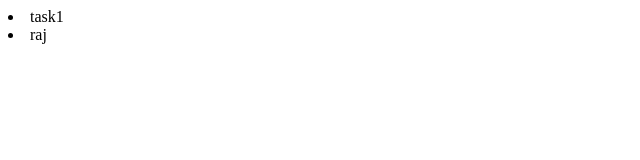
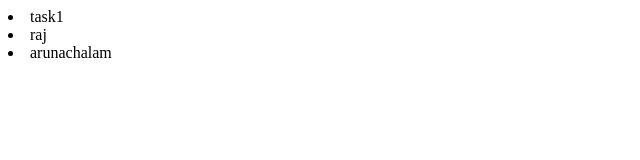
Before and after one commit to arun4006/testing-1, a plain HTML site: page index.html in a window 1280 px wide. Shown: the whole page, without its empty margins (0-640 px from the left). Drawn offline with Linux system fonts and the light colour scheme.

Commit message:
testing 02

```diff
--- a/index.html
+++ b/index.html
@@ -4,6 +4,7 @@
     <ui>
         <li>task1</li>
         <li>raj</li>
+        <li>arunachalam</li>
     </ui>
 </body>
 </html>
```
